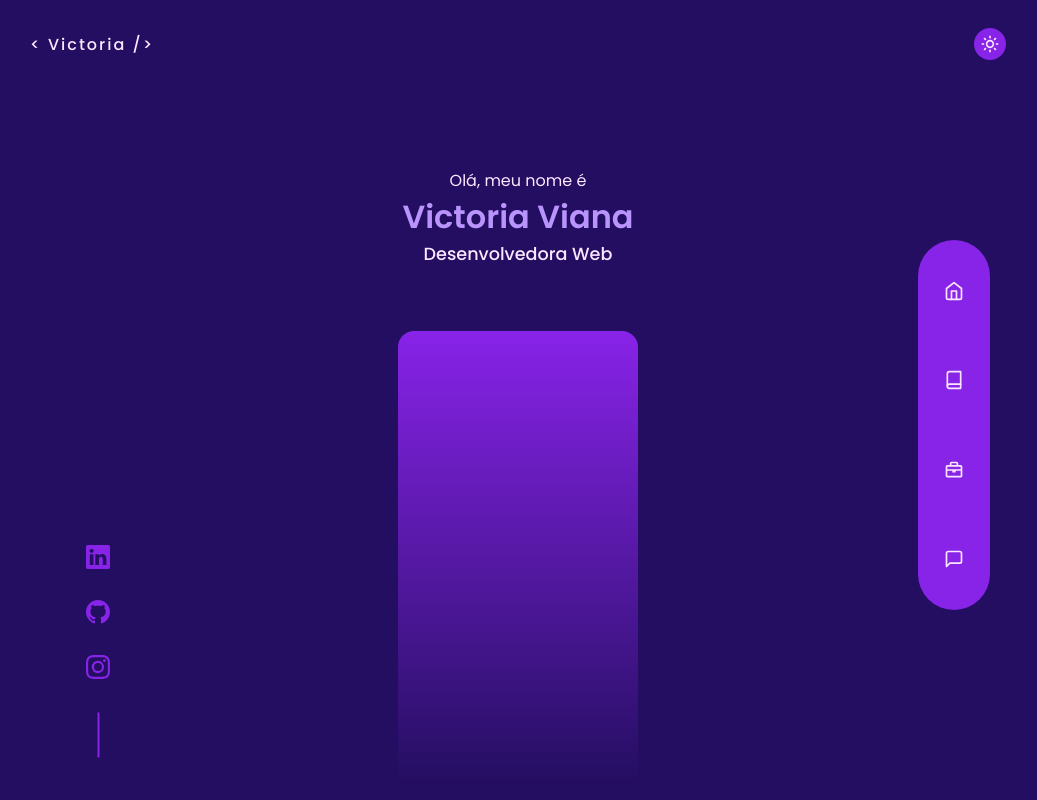
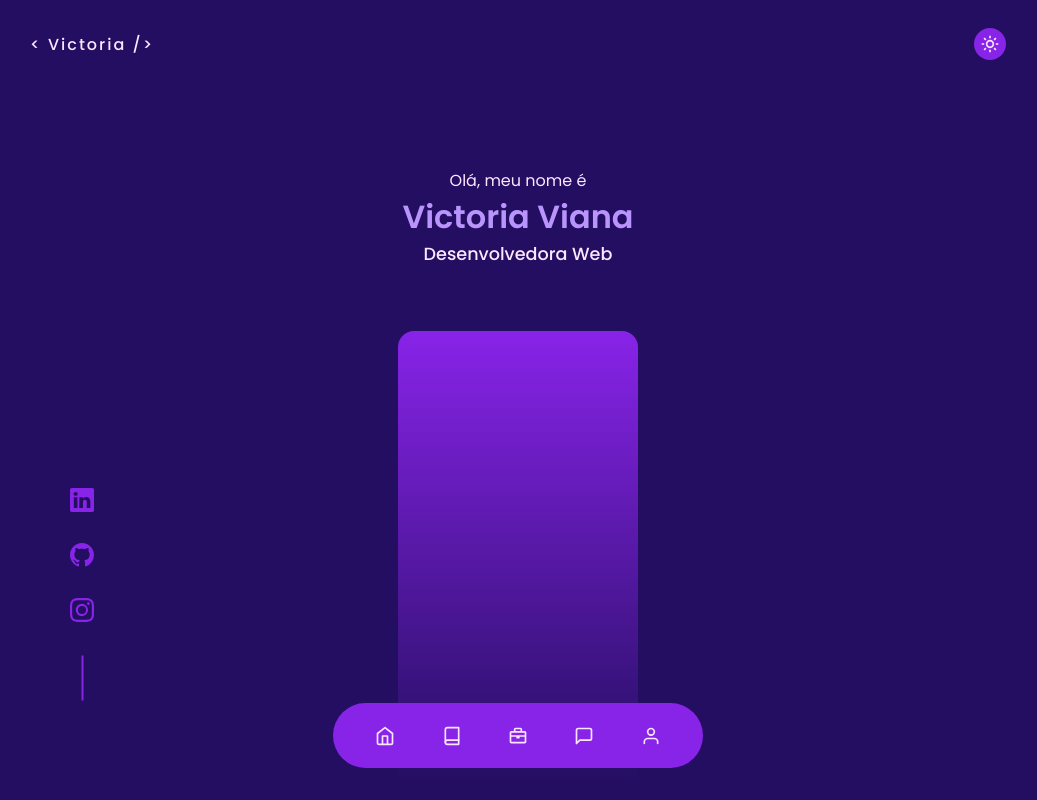
Before and after one commit to victoriavianx/portfolio, a React (Create React App) app: page / in a window 1280 px wide. Shown: the top 800 px of the page, without its empty margins (122-1159 px from the left). Built offline with nearby package versions, Linux system fonts and the light colour scheme.

Commit message:
fix: media queries

```diff
--- a/src/components/Footer/styles.js
+++ b/src/components/Footer/styles.js
@@ -5,7 +5,7 @@ export const Container = styled.footer`
   position: static;
   bottom: 0;
   width: 100%;
-  height: 250px;
+  height: 290px;
   background-color: #b894fc;
 
   span {
--- a/src/components/Menu/menu.jsx
+++ b/src/components/Menu/menu.jsx
@@ -2,6 +2,7 @@ import { FiHome, FiUser, FiBook, FiMessageSquare } from "react-icons/fi";
 import { BiBriefcase } from "react-icons/bi";
 import { Container } from "./styles";
 import { Link } from "react-router-dom";
+import Curriculum from "../../assets/Currículo - Victoria Viana Garcia.pdf";
 //import { HashLink } from "react-router-hash-link";
 
 const Menu = () => {
@@ -13,11 +14,6 @@ const Menu = () => {
             <FiHome />
           </Link>
         </li>
-        {/* <li>
-          <HashLink to={"#sobre"}>
-            <FiUser />
-          </HashLink>
-        </li> */}
         <li>
           <Link to={"skills"}>
             <FiBook />
@@ -33,6 +29,11 @@ const Menu = () => {
             <FiMessageSquare />
           </Link>
         </li>
+        <li>
+          <a href={Curriculum} download>
+            <FiUser />
+          </a>
+        </li>
       </ul>
     </Container>
   );
--- a/src/components/Menu/styles.js
+++ b/src/components/Menu/styles.js
@@ -25,7 +25,8 @@ export const Container = styled.div`
 
         :hover {
           transition: 0.5s;
-          background-color: var(--background-dark-mode);
+          background-color: rgba(255, 255, 255, 0.3);
+          //background-color: var(--background-dark-mode);
         }
 
         :focus {
@@ -34,41 +35,4 @@ export const Container = styled.div`
       }
     }
   }
-
-  @media (min-width: 768px) {
-    display: flex;
-    align-items: center;
-    top: 18rem;
-    right: 1.5rem;
-    width: 50px;
-    height: 400px;
-    margin: 0 0.5rem 0 0;
-
-    ul {
-      width: 5rem;
-      height: 350px;
-      padding-right: 5rem;
-      flex-direction: column;
-    }
-  }
-
-  @media (min-width: 1024px) {
-    top: 9.5rem;
-    right: 3rem;
-    height: 370px;
-
-    ul {
-      height: 300px;
-    }
-  }
-
-  @media (min-width: 1280px) {
-    top: 15rem;
-    right: 10rem;
-  }
-
-  @media (min-width: 1440px) {
-    top: 17rem;
-    right: 13rem;
-  }
 `;
--- a/src/pages/About/styles.js
+++ b/src/pages/About/styles.js
@@ -1,7 +1,7 @@
 import styled from "styled-components";
 
 export const Container = styled.section`
-  margin-top: 6rem;
+  margin-top: 9rem;
   width: 100%;
   display: flex;
   flex-direction: column;
--- a/src/pages/Intro/styles.js
+++ b/src/pages/Intro/styles.js
@@ -113,26 +113,25 @@ export const SocialMedia = styled.div`
     }
   }
 
-  @media (min-width: 820px) {
-    bottom: 25rem;
+  @media (min-width: 770px) {
+    left: 4rem;
+    top: 30rem;
   }
 
-  @media (min-width: 912px) {
-    bottom: 35rem;
-  }
-
-  @media (min-width: 1024px) {
-    bottom: 5rem;
-  }
-
-  @media (min-width: 1280px) {
-    margin-left: 9.5rem;
+  @media (min-width: 1200px) {
+    left: 12rem;
   }
 
   @media (min-width: 1440px) {
-    bottom: 10rem;
-    margin-left: 0;
-    left: 15rem;
+    left: 18rem;
+  }
+
+  @media (min-width: 1632px) {
+    margin-left: 5rem;
+  }
+
+  @media (min-width: 1700px) {
+    margin-left: 10rem;
   }
 `;
 
--- a/src/routes/styles.js
+++ b/src/routes/styles.js
@@ -2,7 +2,6 @@ import styled from "styled-components";
 
 export const Container = styled.main`
   width: 100%;
-  max-width: 1280px;
   margin: 0 auto;
   /* height: 100%; */
   display: flex;
```
Also changed, not shown: 1 other file (tests, documents, lock files or other folders).
